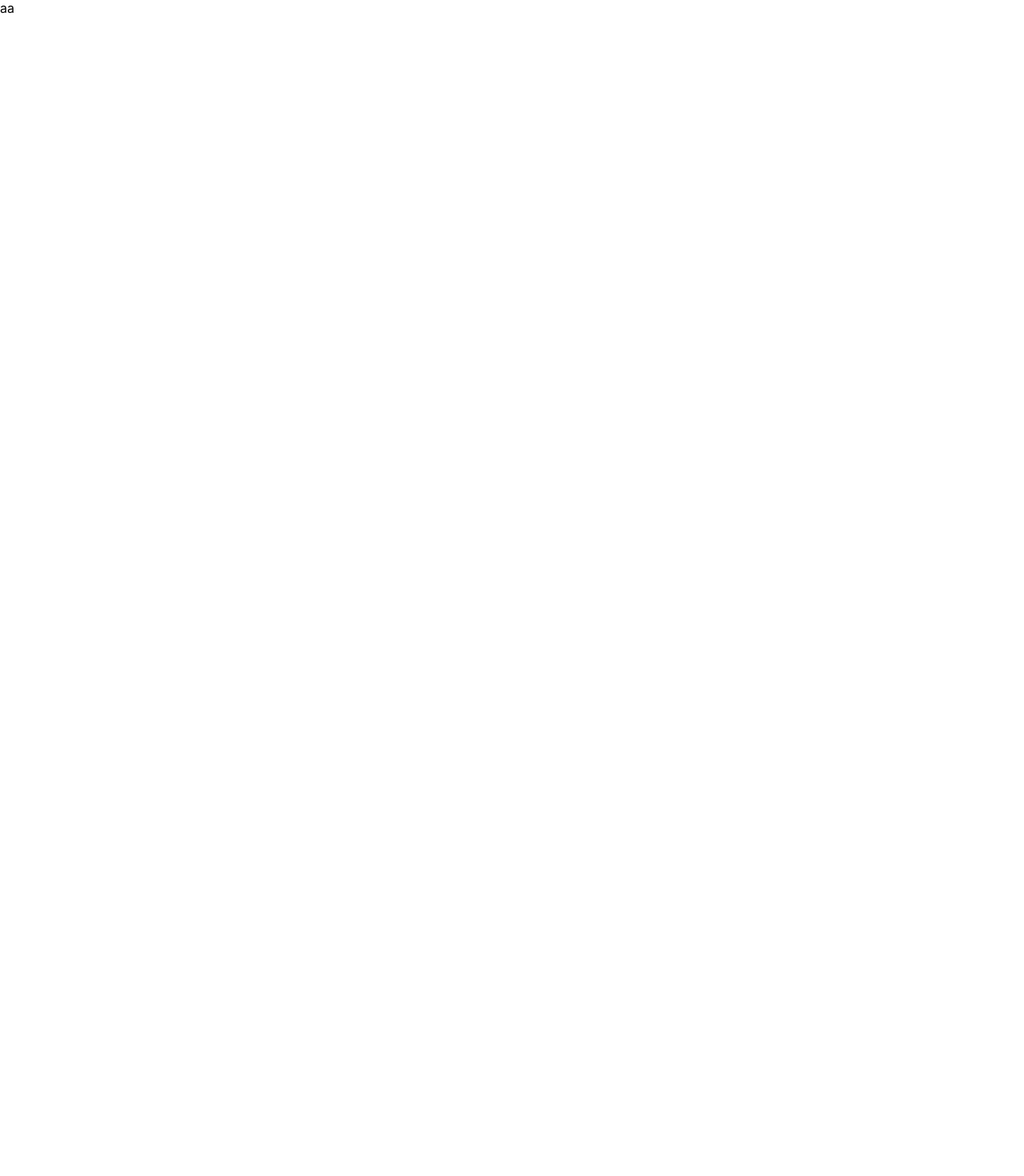
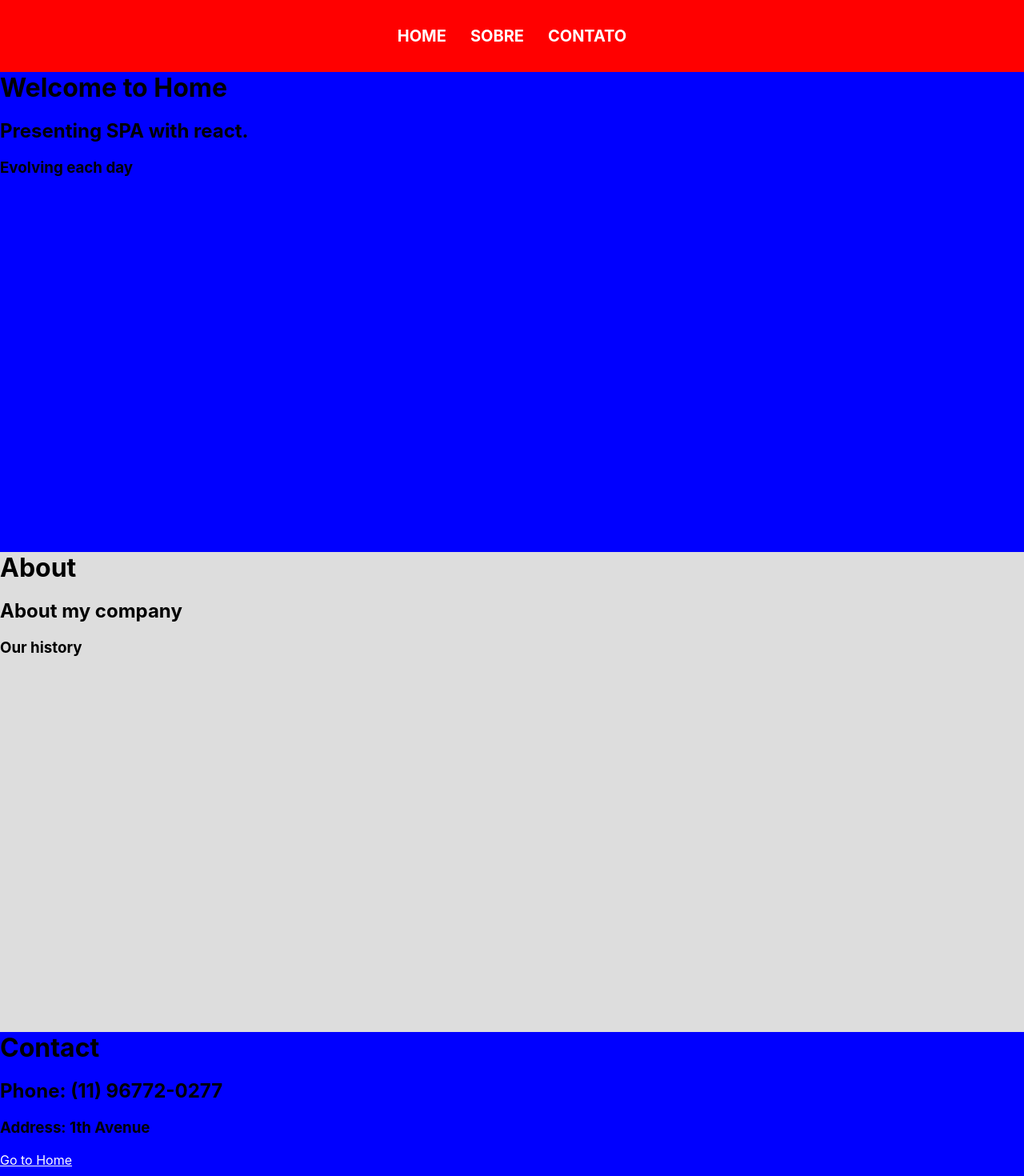
Before and after one commit to kevinaraujo/react-from-zero-advanced, a React (Create React App) app: page / in a window 1280 px wide. Shown: the top 1470 px of the page at 80% size. Before the commit the page ends 800 px from the top, so only its background shows below. Built offline with nearby package versions, Linux system fonts and the light colour scheme.

Commit message:
Done Se SPA.

```diff
--- a/package.json
+++ b/package.json
@@ -8,6 +8,7 @@
     "@testing-library/user-event": "^12.1.10",
     "react": "^17.0.1",
     "react-dom": "^17.0.1",
+    "react-router-dom": "^5.2.0",
     "react-router-hash-link": "^2.3.1",
     "react-scripts": "4.0.1",
     "web-vitals": "^0.2.4"
--- a/src/components/About/index.js
+++ b/src/components/About/index.js
@@ -2,7 +2,7 @@ import React from 'react';
 
 const Start = () => {
     return (
-        <div>
+        <div className="about" id="about">
             <h1>About</h1>
             <h2>About my company</h2>
             <h3>Our history</h3>
--- a/src/components/Contact/index.js
+++ b/src/components/Contact/index.js
@@ -1,11 +1,13 @@
 import React from 'react';
+import {HashLink as Link} from 'react-router-hash-link';
 
 const Start = () => {
     return (
-        <div>
+        <div className="home" id="contact">
             <h1>Contact</h1>
             <h2>Phone: (11) 96772-0277</h2>
             <h3>Address: 1th Avenue</h3>
+            <Link smooth to="#home" style={{color: '#fff'}}>Go to Home</Link>
         </div>
     );
 }
--- a/src/components/Header/index.js
+++ b/src/components/Header/index.js
@@ -1,4 +1,5 @@
 import React from 'react';
+import {HashLink as Link} from 'react-router-hash-link';
 
 const Header = () => {
     return (
@@ -6,9 +7,9 @@ const Header = () => {
             <div className="menu">
                 <nav>
                     <ul>
-                        <li href="#"><a>Home</a></li>
-                        <li href="#"><a>Sobre</a></li>
-                        <li href="#"><a>Contato</a></li>
+                        <li><Link smooth to="#home">Home</Link></li>
+                        <li><Link smooth to="#about">Sobre</Link></li>
+                        <li><Link smooth to="#contact">Contato</Link></li>
                     </ul>
                 </nav>
             </div>
--- a/src/components/Home/index.js
+++ b/src/components/Home/index.js
@@ -1,10 +1,16 @@
 import React, { Component } from 'react';
+import Start from '../Start';
+import About from '../About';
+import Contact from '../Contact';
+import './../../styles.css';
 
 class Home extends Component {
     render() {
         return (
             <div>
-                aa
+                <Start />
+                <About />
+                <Contact />
             </div>
         );
     }
--- a/src/components/Start/index.js
+++ b/src/components/Start/index.js
@@ -2,7 +2,7 @@ import React from 'react';
 
 const Start = () => {
     return (
-        <div>
+        <div className="home" id="home">
             <h1>Welcome to Home</h1>
             <h2>Presenting SPA with react.</h2>
             <h3>Evolving each day</h3>
--- a/src/routes.js
+++ b/src/routes.js
@@ -1,10 +1,12 @@
 import React from 'react';
 import {BrowserRouter, Switch, Route } from 'react-router-dom';
+import Header from './components/Header';
 import Home from './components/Home';
 
 const Routes = () => {
     return (
         <BrowserRouter>
+            <Header/>
             <Switch>
                 <Route exact path="/" component={Home} />
             </Switch>
--- /dev/null
+++ b/src/styles.css
@@ -0,0 +1,53 @@
+header {
+    display: flex;
+    flex-direction: row;
+    height: 90px;
+    width: 100%;
+    justify-content: center;
+    align-items: center;
+    background-color: #ff0000;
+}
+
+.menu {
+    display: flex;
+}
+
+ul {
+    display: flex;
+}
+
+nav ul,
+nav li {
+    list-style: none;
+    margin: 0px;
+    padding: 0px;
+}
+
+nav a {
+    text-decoration: none;
+    text-transform: uppercase;
+    font-size: 20px;
+    padding: 15px;
+    color: #ffffff;
+    font-weight: bold;
+}
+
+.home {
+    width: 100%;
+    height: 600px;
+    background-color: #0000ff;
+}
+
+.home h1 {
+    margin: 0px;
+}
+
+.about {
+    width: 100%;
+    height: 600px;
+    background-color: #ddd;
+}
+
+.about h1 {
+    margin: 0px;
+}
```
Also changed, not shown: 2 other files (tests, documents, lock files or other folders).
